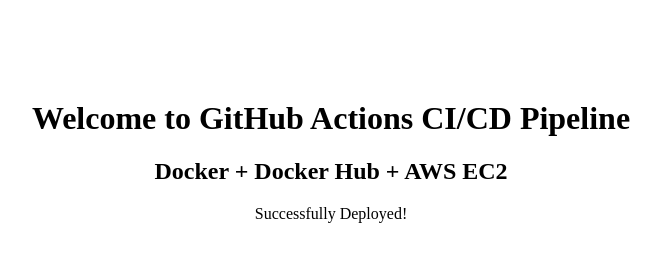
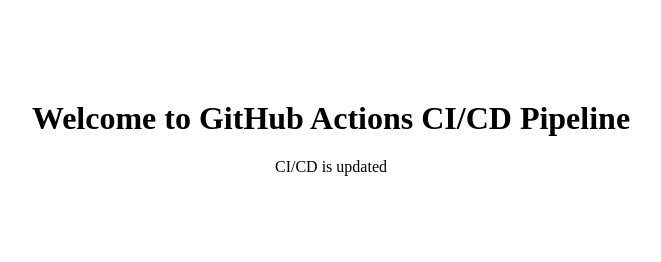
Before and after one commit to khushiii18/myapp, a plain HTML site: page index.html in a window 1280 px wide. Shown: the whole page, without its empty margins (309-970 px from the left). Drawn offline with Linux system fonts and the light colour scheme.

Commit message:
Update CI/CD message in index.html
Removed old deployment message and added update notice.

```diff
--- a/index.html
+++ b/index.html
@@ -5,7 +5,6 @@
 </head>
 <body style="text-align:center;margin-top:100px;">
 <h1>Welcome to GitHub Actions CI/CD Pipeline</h1>
-<h2>Docker + Docker Hub + AWS EC2</h2>
-<p>Successfully Deployed!</p>
+<p>CI/CD is updated</p>
 </body>
 </html>
```
